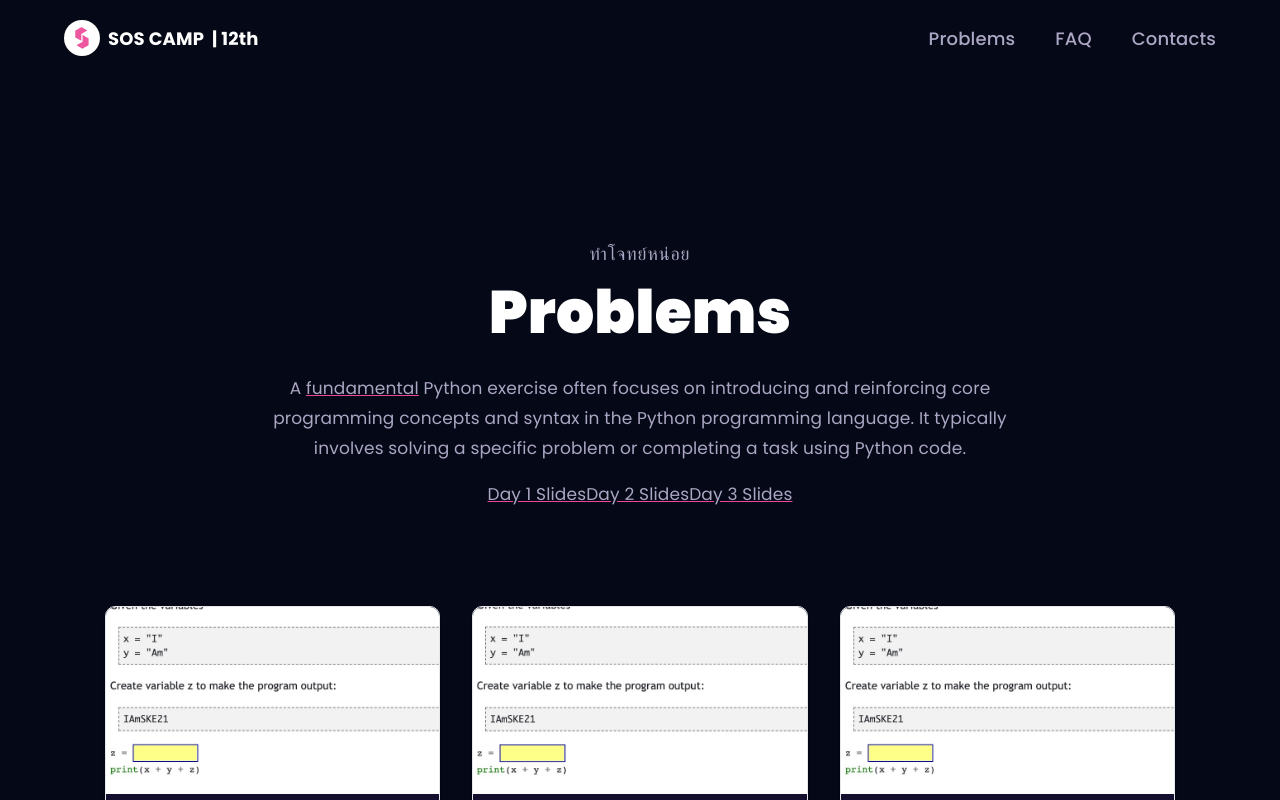
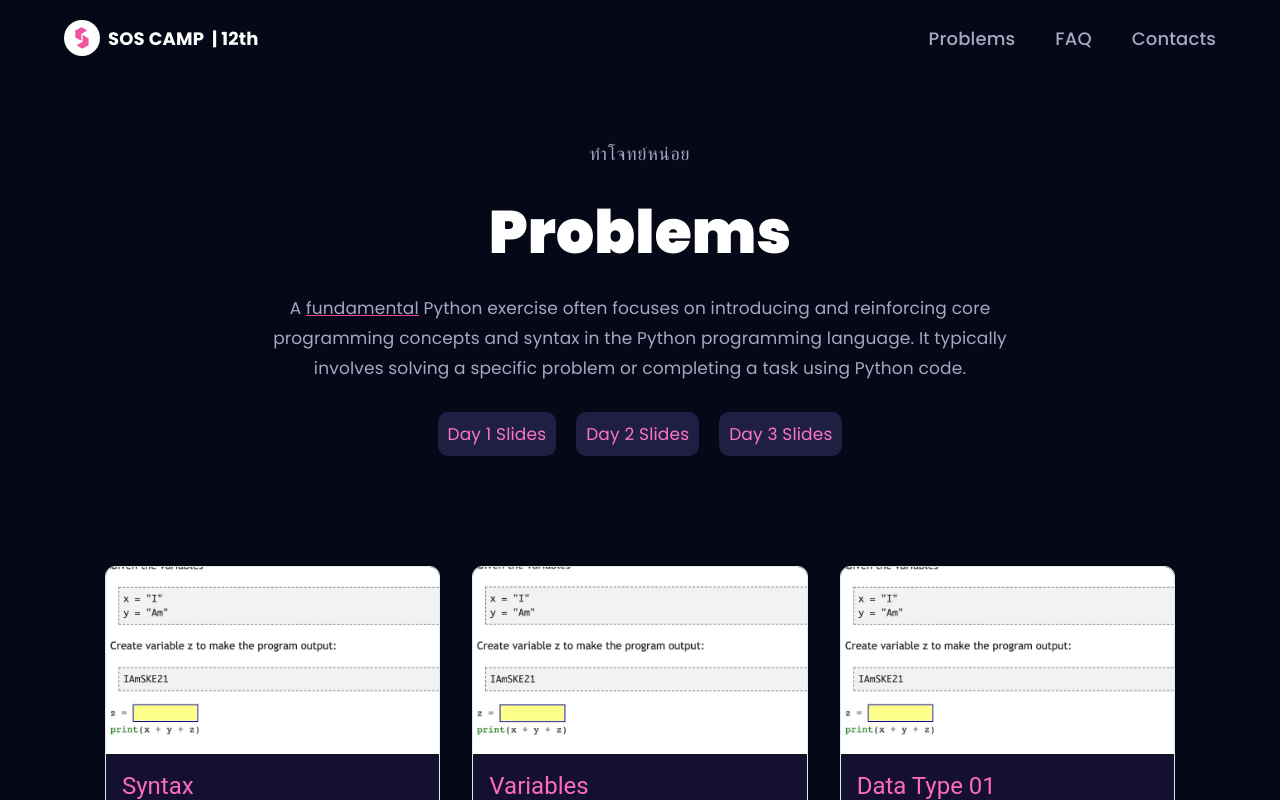
Before and after one commit to Sosokker/SOS12, a React (Vite) app: page /problems in a window 1280 px wide. Shown: the top 800 px of the page. Built offline with nearby package versions, Linux system fonts and the light colour scheme.

Commit message:
edited slides button style

```diff
--- a/src/components/Preproblems.jsx
+++ b/src/components/Preproblems.jsx
@@ -29,24 +29,29 @@ const Preproblems = () => {
                {/*Day 1*/}
                <button>
                    <a
+                       className="slide"
                        href="https://www.canva.com/design/DAFmtzSyMEU/iDO-l19EMxqTZuB6xiX56g/view?utm_content=DAFmtzSyMEU&utm_campaign=designshare&utm_medium=link&utm_source=publishsharelink#1"
                        target="_blank"
                    >
-                     <span className="underline decoration-pink-500">Day 1 Slides</span>
-               </a></button>
+                       <span className="underline decoration-pink-500">Day 1 Slides</span>
+                   </a>
+               </button>
 
                 {/*# Day 2*/}
                <button>
                    <a
+                       className="slide"
                        href=" https://www.canva.com/design/DAFnlHJWs8A/Fr7CmfQqTRXB_NkUSsop5g/view?utm_content=DAFnlHJWs8A&utm_campaign=designshare&utm_medium=link&utm_source=publishsharelink#1"
                        target="_blank"
                    >
-                     <span className="underline decoration-pink-500">Day 2 Slides</span>
-               </a></button>
+                       <span className="underline decoration-pink-500">Day 2 Slides</span>
+                   </a>
+               </button>
 
                 {/*# Day 3*/}
                <button>
                    <a
+                       className="slide"
                        href="https://www.canva.com/design/DAFnjy2nh4g/aN8Wpiu8r_h4Sfr1hYEFLA/view?utm_content=DAFnjy2nh4g&utm_campaign=designshare&utm_medium=link&utm_source=publishsharelink#1"
                        target="_blank"
                    >
--- a/src/components/Problems.css
+++ b/src/components/Problems.css
@@ -367,3 +367,38 @@ h4.mail {
     border-width: thin;
     /*border-color: #fc6ac3;*/
 }
+
+#about.hash-span {
+    padding-bottom: 0;
+}
+
+/*button {*/
+/*    border-radius: 10px;*/
+/*    border-width: thin;*/
+/*    border-color: #fc6ac3;*/
+/*    --button-bg: #fc6ac3;*/
+/*}*/
+
+button a.slide {
+    text-decoration: none;
+    background-color: #1f1f44;
+    border-radius: 10px;
+    margin-right: 10px;
+    margin-left: 10px;
+    padding: 10px 10px 10px 10px;
+}
+
+button a.slide:hover {
+    text-decoration: none;
+    background-color: #2e2b52;
+}
+
+span.underline.decoration-pink-500 {
+    --tw-text-opacity: 1;
+    color: #fc75c3;
+    text-decoration: none;
+}
+
+.Problems p {
+    padding-bottom: 20px;
+}
```
